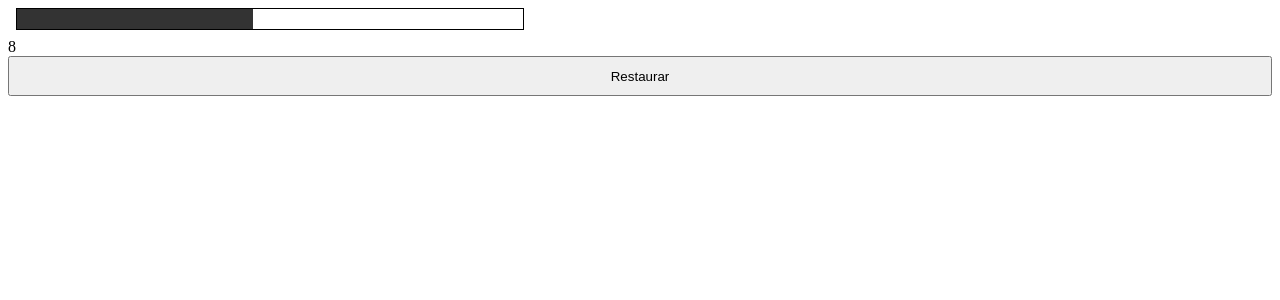
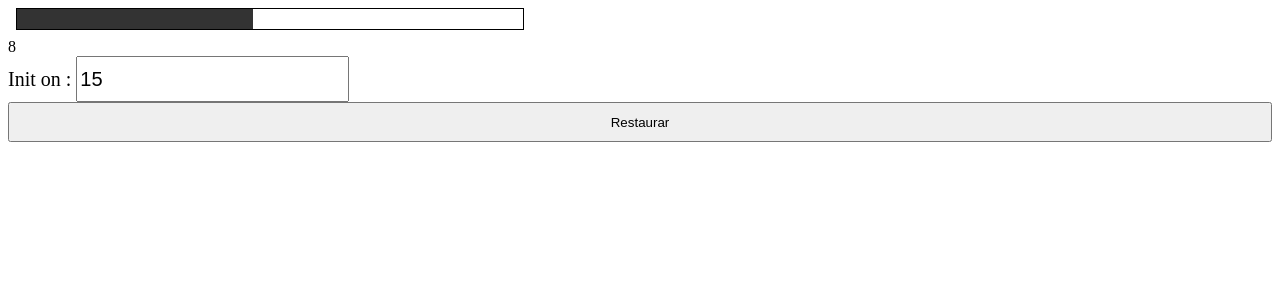
Before and after one commit to ZarelaZanabria/ComponentesNivelProAngular, an Angular app: page / in a window 1280 px wide. Shown: the top 300 px of the page. Built offline with nearby package versions, Linux system fonts and the light colour scheme.

Commit message:
ngOnchange and ngOnDestroy

```diff
--- a/src/app/app.component.html
+++ b/src/app/app.component.html
@@ -1,9 +1,11 @@
-<app-progress-bar [progress] = "counterProgress"></app-progress-bar>
+<app-progress-bar [progress]="counterProgress"></app-progress-bar>
 <!-- Agrego un templeta de referencia  -->
-<app-countdown #compCountdow
-[init]= "totalCountdown"
-(onDecrease)="updateProgress($event)"
-(onComplete)="countdownFinish()"></app-countdown>
+<app-countdown #compCountdow [init]="totalCountdown" (onDecrease)="updateProgress($event)"
+    (onComplete)="countdownFinish()"></app-countdown>
+<div class="initInput">
+    <label for="totalCountdown">Init on : </label>
+    <input id="totalCountdown" type="text" [(ngModel)]="totalCountdown">
+</div>
 <!-- Creamos el botón para reinicilizar el contador -->
-<button (click)="compCountdow.startCountdown(); counterProgress = 0;" >Restaurar</button>
+<button (click)="compCountdow.startCountdown(); counterProgress = 0;">Restaurar</button>
 <router-outlet></router-outlet>
--- a/src/app/app.component.scss
+++ b/src/app/app.component.scss
@@ -6,3 +6,21 @@ button {
     width: 100%;
     height: 40px;
 }
+
+.initInput {
+ /*    display: flex; */
+    input {
+        display: 20px;
+        height: 40px;
+        font-size: 20px;
+        flex: 1;
+        min-width: 50px;
+    };
+
+    label {
+        font-size: 20px;
+        height: 40px;
+    }
+
+
+}
--- a/src/app/app.module.ts
+++ b/src/app/app.module.ts
@@ -5,6 +5,7 @@ import { AppRoutingModule } from './app-routing.module';
 import { AppComponent } from './app.component';
 import { ProgressBarComponent } from './componentes/progress-bar/progress-bar.component';
 import { CountdownComponent } from './componentes/countdown/countdown.component';
+import { FormsModule } from '@angular/forms';
 
 @NgModule({
   declarations: [
@@ -14,7 +15,8 @@ import { CountdownComponent } from './componentes/countdown/countdown.component'
   ],
   imports: [
     BrowserModule,
-    AppRoutingModule
+    AppRoutingModule,
+    FormsModule,
   ],
   providers: [],
   bootstrap: [AppComponent]
--- a/src/app/componentes/countdown/countdown.component.ts
+++ b/src/app/componentes/countdown/countdown.component.ts
@@ -1,4 +1,4 @@
-import { Component, OnInit, Input, Output, EventEmitter } from '@angular/core';
+import { Component, OnInit, Input, Output, EventEmitter , OnDestroy, OnChanges } from '@angular/core';
 @Component({
   selector: 'app-countdown',
   templateUrl: './countdown.component.html',
@@ -56,4 +56,14 @@ export class CountdownComponent implements OnInit {
     this.startCountdown();
   }
 
+  ngOnDestroy ():void{
+    this.clearTimeout();
+
+  }
+  ngOnChanges(changes) : void{
+  // Cuando detectamos el cambio del valor init, ejecutar la funcion de reiniciar contador.
+console.log('Cuando inicia el evento', changes.init.currentValue);
+this.startCountdown();
+  }
+
 }
```
